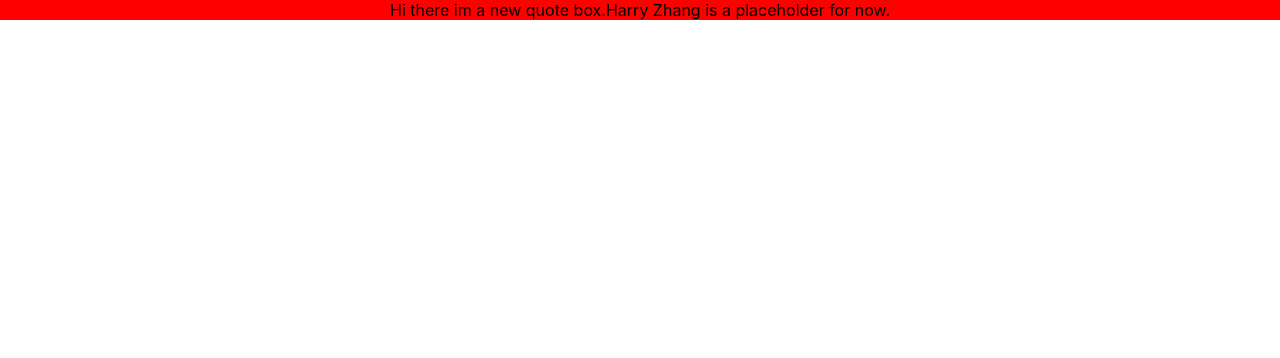
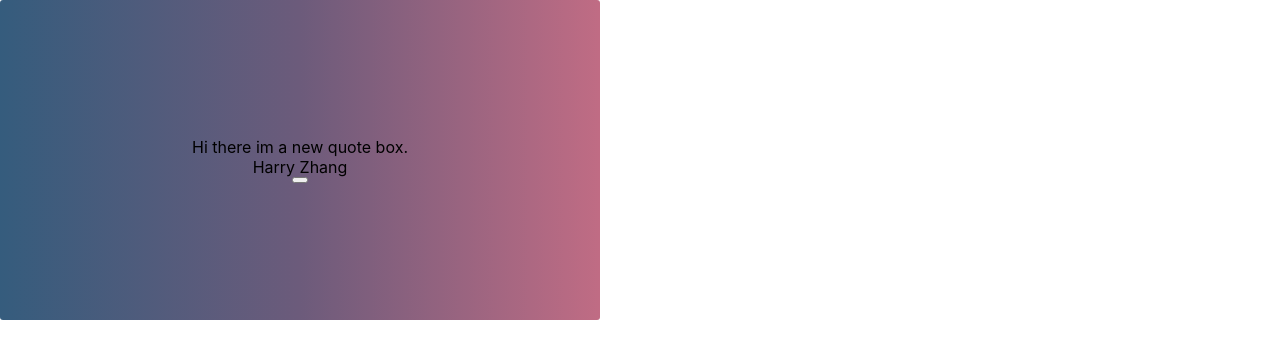
Before and after one commit to legenhairy/random-quote-generator, a React (Create React App) app: page / in a window 1280 px wide. Shown: the top 358 px of the page. Built offline with nearby package versions, Linux system fonts and the light colour scheme.

Commit message:
added flexbox styling, working on centering box and moving around divs

```diff
--- a/src/App.css
+++ b/src/App.css
@@ -2,16 +2,6 @@
   text-align: center;
 }
 
-.App-header {
-  background-color: #282c34;
-  min-height: 100vh;
-  display: flex;
-  flex-direction: column;
-  align-items: center;
-  justify-content: center;
-  font-size: calc(10px + 2vmin);
-  color: white;
-}
 
 .App-link {
   color: #61dafb;
--- a/src/App.js
+++ b/src/App.js
@@ -4,10 +4,13 @@ import './App.css';
 
 class App extends Component {
 
-
   render() {
     return (
-      <QuoteBox />
+      <div className="App">
+        <QuoteBox className='quote-box' />
+
+
+      </div>
     );
   }
 }
--- a/src/QuoteBox.css
+++ b/src/QuoteBox.css
@@ -1,6 +1,12 @@
 #quote-box {
-  background-color: red;
   display: flex;
+  flex-direction: column;
   justify-content: center;
   align-items: center;
+  border-radius: 3px;
+  min-height: 30vh;
+  background-image: linear-gradient(to right, #355C7D,#6C5B7B,#C06C84);
+  width: 500px;
+  padding: 40px 50px;
+  text-align: center;
 }
--- a/src/QuoteBox.js
+++ b/src/QuoteBox.js
@@ -16,10 +16,10 @@ class QuoteBox extends Component {
   	  		Hi there im a new quote box.
   	  	</div>
   	  	<div id='author'>
-  	  		Harry Zhang is a placeholder for now.
+  	  		Harry Zhang
   	  	</div>
-
-
+  	  	<button className ='tweet-button' type='button' title="Tweet this quote!">
+  	  	</button>
 
   	  </div>
 
```
